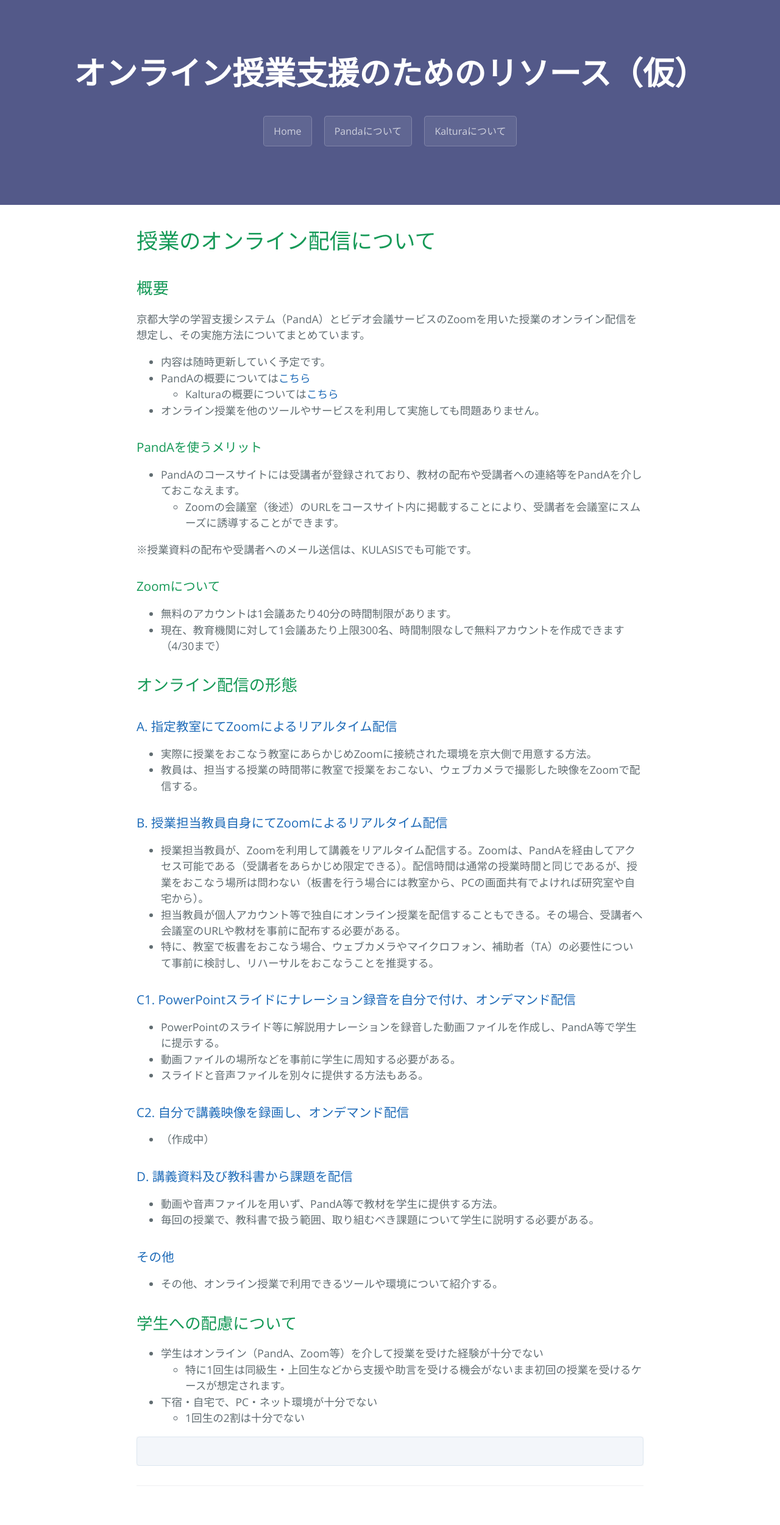
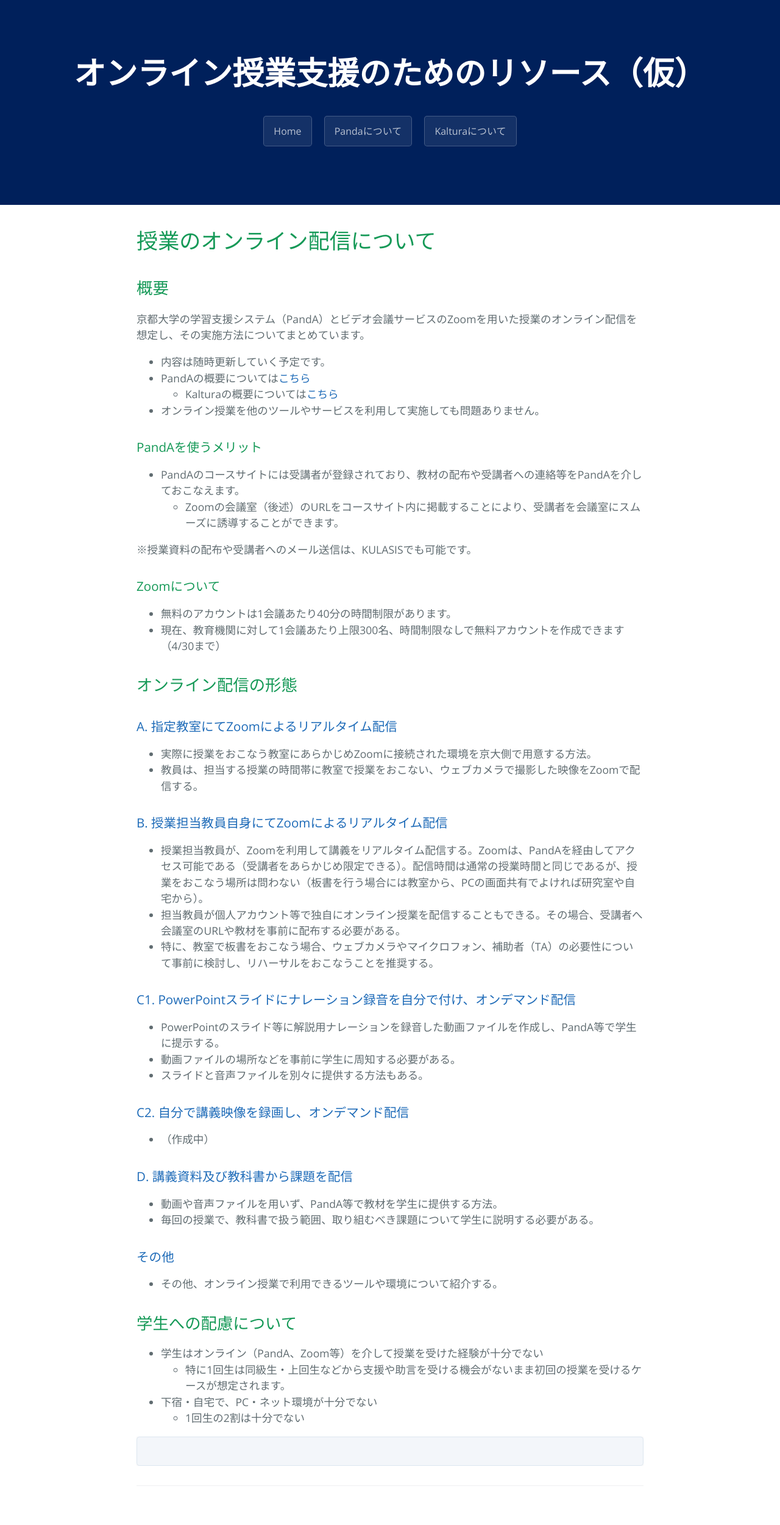
Before and after one commit to isankadn/oe, a Jekyll site: the page built from index.md, in a window 1280 px wide. Shown: the whole page at 61% size. Built offline with Jekyll 4.4.1, drawn with Linux system fonts in a browser that asks for light colours.

Commit message:
color change

```diff
--- a/css/cayman.css
+++ b/css/cayman.css
@@ -139,7 +139,7 @@ a:hover { text-decoration: underline; }
 @media screen and (max-width: 42em) { .btn { display: block; width: 100%; padding: 0.75rem; font-size: 0.9rem; }
   .btn + .btn { margin-top: 1rem; margin-left: 0; } }
 
-.page-header { color: #fff; text-align: center; background-color: #535989; background-image: linear-gradient(120deg, #535989, #535989); }
+.page-header { color: #fff; text-align: center; background-color: #00205b; background-image: linear-gradient(120deg, #00205b, #00205b); }
 @media screen and (min-width: 64em) { .page-header { padding: 5rem 6rem; } }
 @media screen and (min-width: 42em) and (max-width: 64em) { .page-header { padding: 3rem 4rem; } }
 @media screen and (max-width: 42em) { .page-header { padding: 2rem 1rem; } }
```
